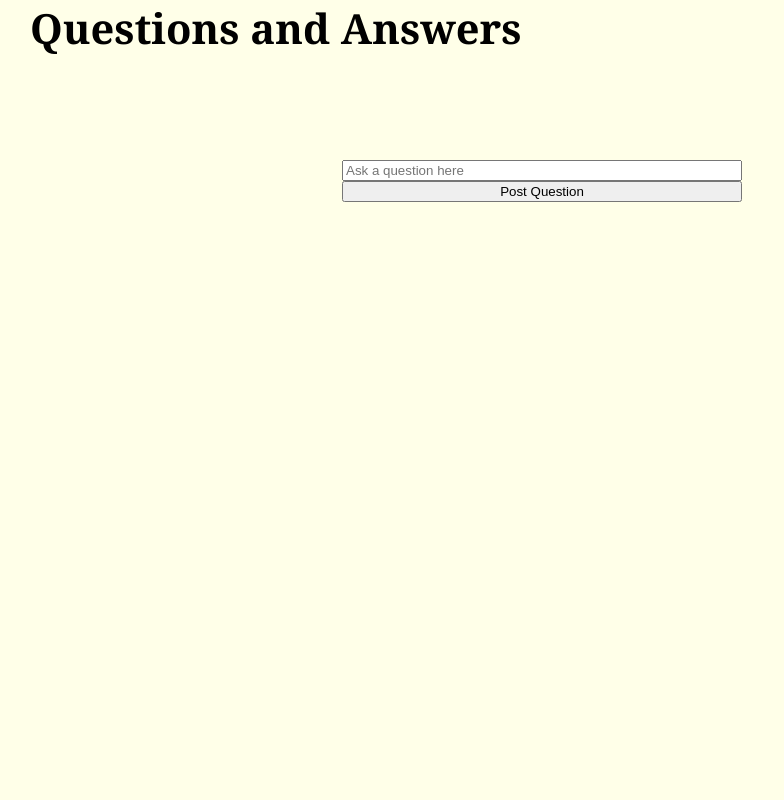
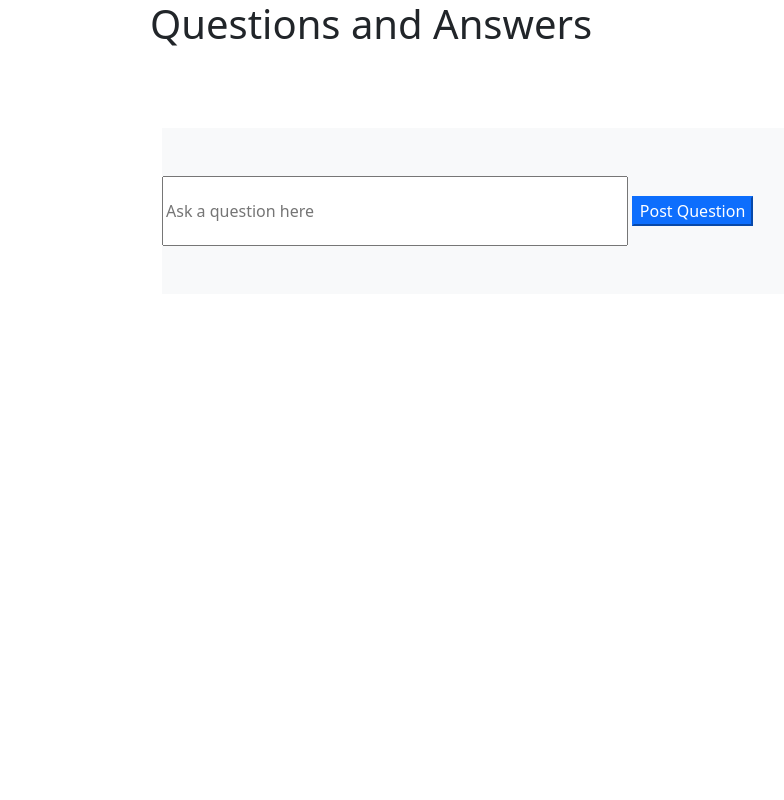
Before and after one commit to jakestambaugh/dory, a Flask app: page / in a window 1280 px wide. Shown: the whole page, without its empty margins (90-874 px from the left). Run offline with Flask 2, Linux system fonts and the light colour scheme; data that the repository does not hold is empty; parts of the project's set-up code (start-up, migrations or seed data) failed here and were passed over.

Commit message:
ALl basic features working

```diff
--- a/main.py
+++ b/main.py
@@ -5,6 +5,7 @@ from flask import (
     send_file
 )
 from google.cloud import datastore
+from datetime.datetime import now
 
 app = Flask(__name__)
 datastore_client = datastore.Client()
@@ -17,6 +18,7 @@ def home():
 @app.route("/question", methods=["GET"])
 def list_questions():
     q = datastore_client.query(kind="Question")
+    q.order("creation_time")
     questions = q.fetch()
 
     x = [ {"id": i.id, "text": i["text"], "upvotes": i["upvotes"]} for i in questions]
@@ -31,6 +33,7 @@ def store_question():
     question = datastore.Entity(key=question_key)
     question["text"] = question_text
     question["upvotes"] = 0
+    question["creation_time"] = now()
     datastore_client.put(question)
 
     return jsonify(question)
@@ -52,10 +55,12 @@ def show_comments(question_id):
     question_key = datastore_client.key("Question", question_id)
 
     q = datastore_client.query(kind="Comment")
-    q.add_filter("question_id", "=", question_key)
+    q.add_filter("question_key", "=", question_key)
+    q.order("creation_time")
     comments = q.fetch()
+    output = [{ "text": x["text"] } for x in comments]
 
-    return jsonify(list(comments))
+    return jsonify(output)
 
 
 @app.route("/question/<int:question_id>/comment", methods=["POST"])
@@ -66,9 +71,12 @@ def store_comment(question_id):
     comment_key = datastore_client.key("Comment")
     comment = datastore.Entity(key=comment_key)
     comment["text"] = comment_text
+    comment["question_key"] = question_key
+    comment["upvotes"] = 0
+    comment["creation_time"] = now()
     datastore_client.put(comment)
 
-    return jsonify(comment)
+    return jsonify({ "text": comment["text"] })
 
 
 @app.route("/question/<int:question_id>/comment/<int:comment_id>", methods=["PATCH"])
--- a/static/index.html
+++ b/static/index.html
@@ -1,16 +1,19 @@
 <html>
 <head>
-    <title>Dory</title>
-    <link href="/static/style.css" rel="stylesheet"></link>
+  <title>Dory</title>
+  <meta name="viewport" content="width=device-width, initial-scale=1">
+  <!-- CSS only -->
+  <link href="https://cdn.jsdelivr.net/npm/bootstrap@5.0.0-beta2/dist/css/bootstrap.min.css" rel="stylesheet" integrity="sha384-BmbxuPwQa2lc/FVzBcNJ7UAyJxM6wuqIj61tLrc4wSX0szH/Ev+nYRRuWlolflfl" crossorigin="anonymous">
+  <link href="/static/style.css" rel="stylesheet"></link>
 </head>
 <body>
 <header>
   <h1>Questions and Answers</h1>
 </header>
-<main>
-  <form id="question-form">
+<main class="container">
+  <form id="question-form" class="bg-light">
     <input type="textarea" name="question" placeholder="Ask a question here">
-    <input type="submit" name="submit-question" value="Post Question">
+    <input class="btn-primary" type="submit" name="submit-question" value="Post Question">
   </form>
 
   <div id="question-container">
@@ -18,24 +21,33 @@
 </main>
 
 <template id="question-template">
-  <div class="question">
-  <p class="question-text">Question Text</p>
-  <span class="upvote-button">[^]</span><p class="upvotes"></p>
-  <div class="comment-container">
+  <div class="question row">
+  <div class="question-text">
+    <span class="upvote-button btn btn-secondary col-2">
+      <!-- Thumb icon -->
+      <svg xmlns="http://www.w3.org/2000/svg" width="16" height="16" fill="currentColor" class="bi bi-hand-thumbs-up-fill" viewBox="0 0 16 16">
+        <path d="M6.956 1.745C7.021.81 7.908.087 8.864.325l.261.066c.463.116.874.456 1.012.964.22.817.533 2.512.062 4.51a9.84 9.84 0 0 1 .443-.05c.713-.065 1.669-.072 2.516.21.518.173.994.68 1.2 1.273.184.532.16 1.162-.234 1.733.058.119.103.242.138.363.077.27.113.567.113.856 0 .289-.036.586-.113.856-.039.135-.09.273-.16.404.169.387.107.819-.003 1.148a3.162 3.162 0 0 1-.488.9c.054.153.076.313.076.465 0 .306-.089.626-.253.912C13.1 15.522 12.437 16 11.5 16H8c-.605 0-1.07-.081-1.466-.218a4.826 4.826 0 0 1-.97-.484l-.048-.03c-.504-.307-.999-.609-2.068-.722C2.682 14.464 2 13.846 2 13V9c0-.85.685-1.432 1.357-1.616.849-.231 1.574-.786 2.132-1.41.56-.626.914-1.279 1.039-1.638.199-.575.356-1.54.428-2.59z"/>
+      </svg>
+      <span class="upvotes"></span>
+    </span>
+    <h3 class="question-text-inner col-10"></p>
   </div>
-  <div class="comment-box">
-    <form onsubmit="submitComment">
-      <input type="hidden" name="question-id">
+  <div class="comment-container container">
+  </div>
+  <div class="comment-box row">
+    <div class="col-3"></div>
+    <form id="comment-form" class="col-9">
       <input type="textarea" name="comment" placeholder="Leave a comment here">
-      <input type="submit" name="submit-comment" value="Post Comment">
+      <input class="btn btn-secondary" type="submit" name="submit-comment" value="Post Comment">
     </form>
   </div>
   </div>
 </template>
 
 <template id="comment-template">
-  <div class="comment">
-  <p>Comment Text</p>
+  <div class="comment row">
+    <div class="col-3"></div>
+    <p class="col-9 border border-primary">Comment Text</p>
   </div>
 </template>
 
--- a/static/style.css
+++ b/static/style.css
@@ -1,30 +1,22 @@
 body {
   margin: 0 auto;
   max-width: 50em;
-  background-color: rgb(255, 255, 232);
-  font-family: Arial, Helvetica, sans-serif;
-
-  font-size: 1.3rem;
-}
-
-h1 {
-  font-family: Georgia, 'Times New Roman', Times, serif;
-}
-
-form {
-  width: 20em;
-  margin: auto;
-}
-
-form label {
-  display: block;
-}
-
-form input {
-  display: block;
-  width: 30em;
 }
 
 main {
   margin-top: 5em;
+  margin-bottom: 3em;
 }
+
+#question-form {
+  padding-top: 3em;
+  padding-bottom: 3em;
+
+  margin: 0 auto;
+}
+
+#question-form input[type="textarea"] {
+  line-height: 4;
+  width: 60%;
+  text-anchor: start;
+}
```
Also changed, not shown: cleanup.py (added, +16 -0 lines), static/main.js (+57 -10 lines).
